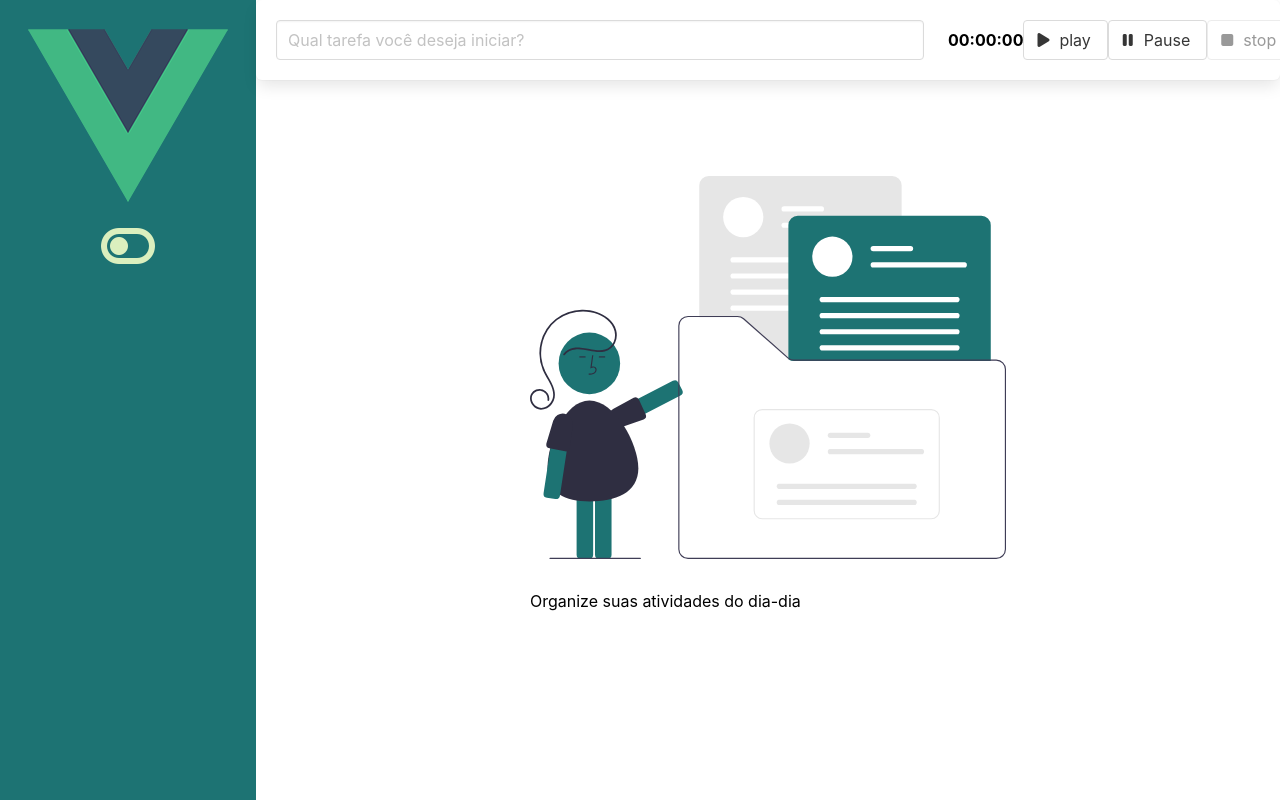
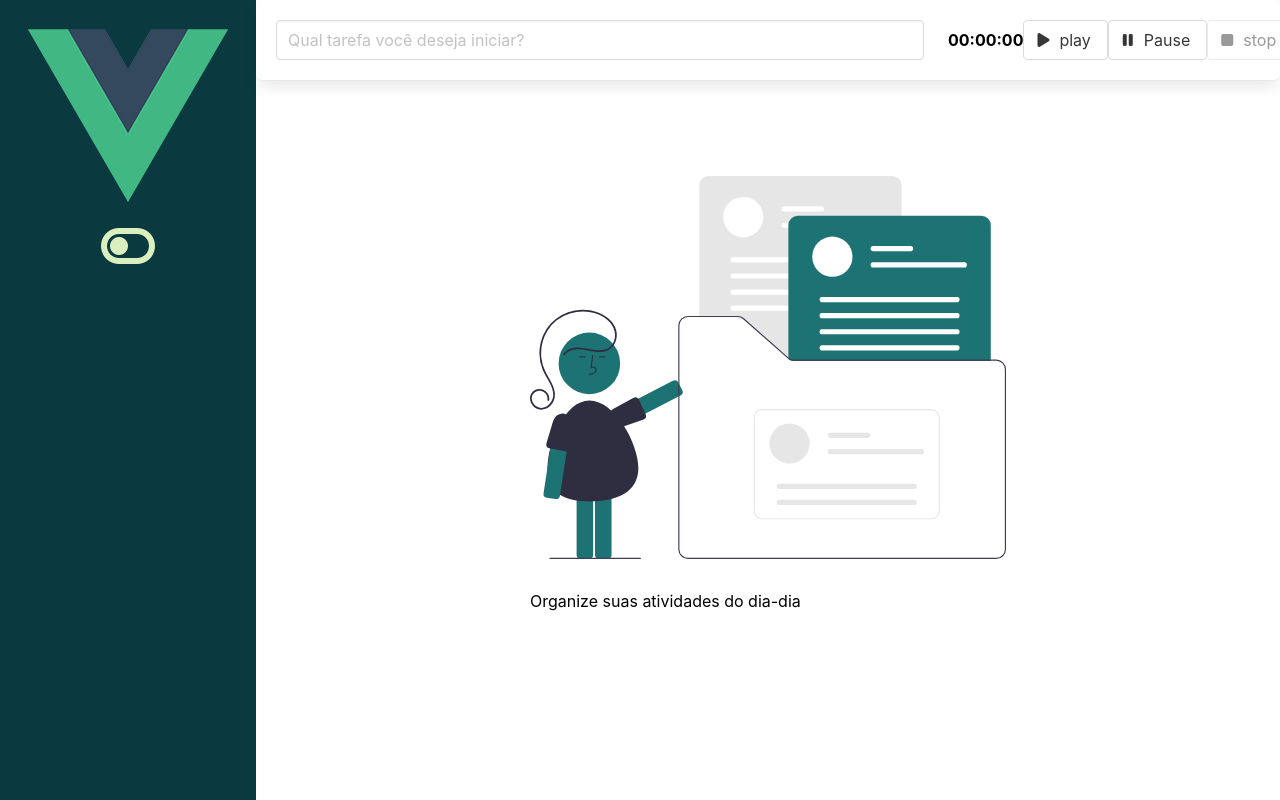
Before and after one commit to ErikaNunex/Organizador-de-tarefas_Vue3, a Vue app: page / in a window 1280 px wide. Shown: the top 800 px of the page. Built offline with nearby package versions, Linux system fonts and the light colour scheme; data requests are answered from the project's data file.

Commit message:
corrigindo arquivo img

```diff
--- a/src/App.vue
+++ b/src/App.vue
@@ -13,7 +13,7 @@
       </div>
       <div v-else class="column " >
         <div class="column is-half is-offset-one-quarter mt-6" >
-          <img class="img" src="./img/default.svg" alt="">
+          <img class="img" src="./assets/default.svg" alt="">
         </div>
         <div class="column is-half is-offset-one-quarter">
           <span class="texto-default">Organize suas atividades do dia-dia</span>
--- a/src/components/BarraLateral.vue
+++ b/src/components/BarraLateral.vue
@@ -38,7 +38,7 @@ export default defineComponent({
 <style>
 header {
   padding: 1rem;
-  background-color: #1d7373;
+  background-color: #0A3A40;
   width: 100%;
   height: 100vh;
   text-align: center;
```
Also changed, not shown: src/assets/default.svg (renamed from src/img/default.svg).
